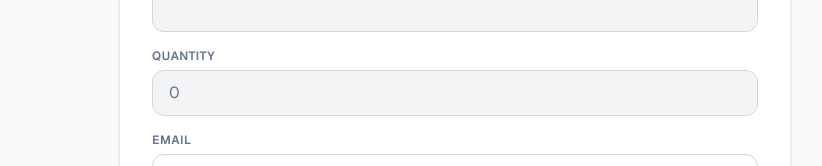
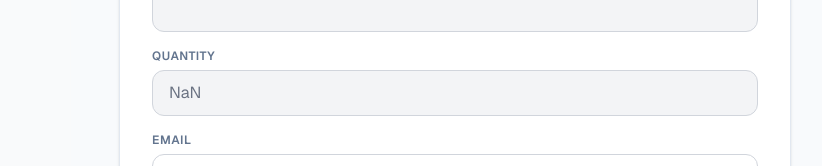
Before and after one commit to romelt777/tickethub-aws-frontend, a Next.js app: page /checkout in a window 1280 px wide. Shown: the part 361-527 px from the top of the page, without its empty margins (185-1007 px from the left). Built offline with nearby package versions, Linux system fonts and the light colour scheme.

Commit message:
using parent info no longer using searchParams hook

```diff
--- a/src/app/checkout/_components/CheckoutForm.tsx
+++ b/src/app/checkout/_components/CheckoutForm.tsx
@@ -1,7 +1,7 @@
 'use client'
 
 import { useState, createContext } from 'react';
-import { useSearchParams, useRouter } from 'next/navigation';
+import { useRouter } from 'next/navigation';
 import FormInput from './FormInput';
 import DotsLoader from '@/components/DotsLoader';
 import { ConcertDetailsType } from '@/types/concert';
@@ -11,38 +11,21 @@ import { formSubmit } from '@/app/actions';
 //creating context for errors
 const ErrorContext = createContext({});
 
+//using concertinfo passed down from parent component (checkout/page.tsx)
 const CheckoutForm = ({ concertInfo }: { concertInfo: ConcertDetailsType }) => {
     //router for redirecting
     const router = useRouter();
 
-    const searchParams = useSearchParams();
-    const id = searchParams.get('id');
-    const quantity = Number(searchParams.get('quantity'));
-
-
-
     //hold all data from the form fields
     const [formData, setFormData] = useState({
-        id: id!, email: '',
+        id: concertInfo.id, email: '',
         name: '', phone: '',
-        quantity: quantity!, creditCard: '',
+        quantity: concertInfo.quantity, creditCard: '',
         expirationDate: '', securityCode: '',
         address: '', city: '',
         province: '', postalCode: '',
         country: ''
     });
-
-    // const searchParams = useSearchParams();
-    // useEffect(() => {
-    //     const id = searchParams.get('id');
-    //     const quantity = searchParams.get('quantity');
-
-    //     setFormData((prev) => ({
-    //         ...prev,
-    //         id: id || '',
-    //         quantity: Number(quantity) || 0,
-    //     }));
-    // }, [searchParams]);
 
     type ApiResponse = string | { errors: string[] };
 
```
